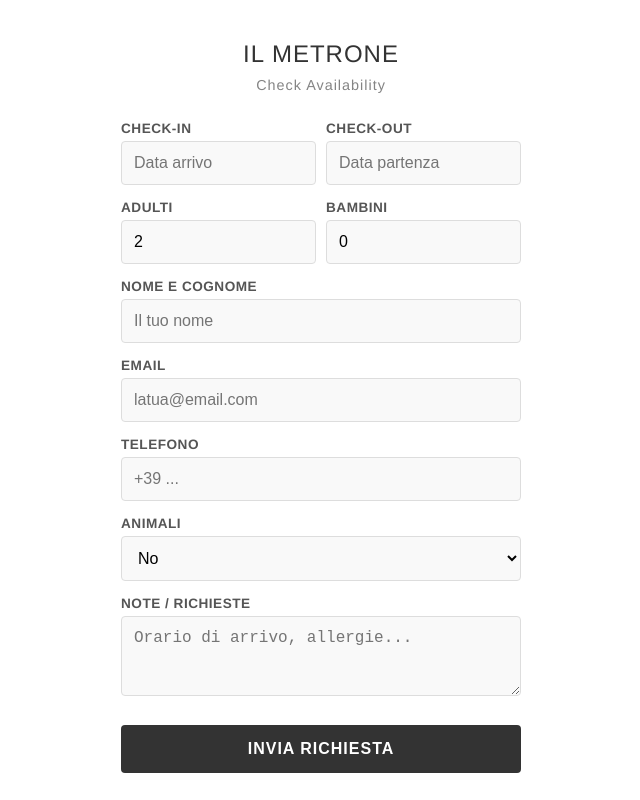
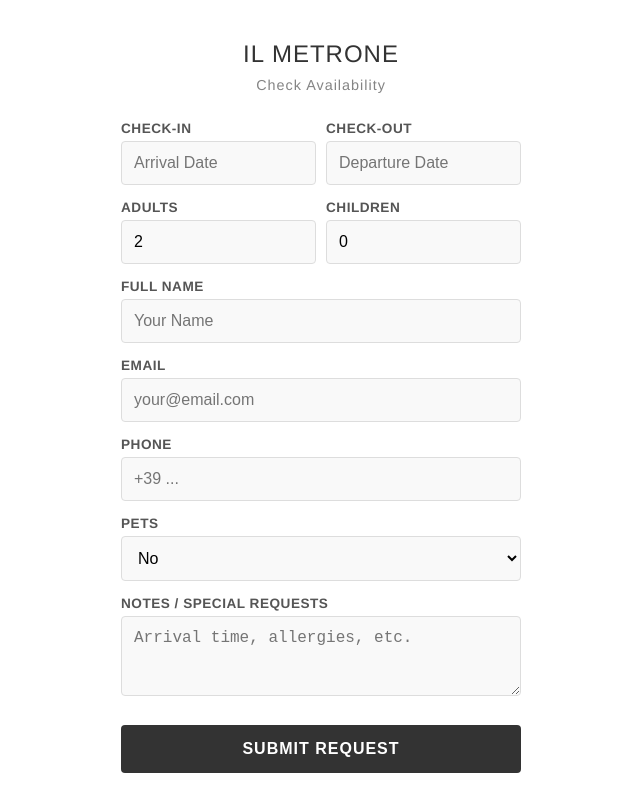
Before and after one commit to metronecustozaGIT/booking, a plain HTML site: page index.html in a window 1280 px wide. Shown: the whole page, without its empty margins (319-959 px from the left). Drawn offline with nearby package versions, Linux system fonts and the light colour scheme; no server answers.

Commit message:
Update index.html

```diff
--- a/index.html
+++ b/index.html
@@ -1,9 +1,9 @@
 <!DOCTYPE html>
-<html lang="it">
+<html lang="en">
 <head>
     <meta charset="UTF-8">
     <meta name="viewport" content="width=device-width, initial-scale=1.0">
-    <title>Prenota Il Metrone</title>
+    <title>Book Il Metrone</title>
     <link rel="stylesheet" href="https://cdn.jsdelivr.net/npm/flatpickr/dist/flatpickr.min.css">
     <style>
         :root {
@@ -132,64 +132,63 @@
             <div class="dates-row">
                 <div class="form-group">
                     <label>Check-in</label>
-                    <input type="text" id="checkIn" placeholder="Data arrivo" required>
+                    <input type="text" id="checkIn" placeholder="Arrival Date" required>
                 </div>
                 <div class="form-group">
                     <label>Check-out</label>
-                    <input type="text" id="checkOut" placeholder="Data partenza" required>
+                    <input type="text" id="checkOut" placeholder="Departure Date" required>
                 </div>
             </div>
 
             <div class="dates-row">
                 <div class="form-group">
-                    <label>Adulti</label>
+                    <label>Adults</label>
                     <input type="number" id="adults" min="1" value="2" required>
                 </div>
                 <div class="form-group">
-                    <label>Bambini</label>
+                    <label>Children</label>
                     <input type="number" id="children" min="0" value="0">
                 </div>
             </div>
 
             <div class="form-group">
-                <label>Nome e Cognome</label>
-                <input type="text" id="guestName" placeholder="Il tuo nome" required>
+                <label>Full Name</label>
+                <input type="text" id="guestName" placeholder="Your Name" required>
             </div>
 
             <div class="form-group">
                 <label>Email</label>
-                <input type="email" id="guestEmail" placeholder="latua@email.com" required>
+                <input type="email" id="guestEmail" placeholder="your@email.com" required>
             </div>
 
             <div class="form-group">
-                <label>Telefono</label>
+                <label>Phone</label>
                 <input type="tel" id="guestPhone" placeholder="+39 ..." required>
             </div>
 
             <div class="form-group">
-                <label>Animali</label>
+                <label>Pets</label>
                 <select id="pets">
                     <option value="no">No</option>
-                    <option value="yes">Sì (Supplemento richiesto)</option>
+                    <option value="yes">Yes (Supplement applies)</option>
                 </select>
             </div>
 
             <div class="form-group">
-                <label>Note / Richieste</label>
-                <textarea id="specialRequests" rows="3" placeholder="Orario di arrivo, allergie..."></textarea>
+                <label>Notes / Special Requests</label>
+                <textarea id="specialRequests" rows="3" placeholder="Arrival time, allergies, etc."></textarea>
             </div>
 
-            <button type="submit" class="btn-submit" id="submitBtn">Invia Richiesta</button>
+            <button type="submit" class="btn-submit" id="submitBtn">Submit Request</button>
         </form>
 
         <div id="statusMessage"></div>
     </div>
 
     <script src="https://cdn.jsdelivr.net/npm/flatpickr"></script>
-    <script src="https://npmcdn.com/flatpickr/dist/l10n/it.js"></script>
 
     <script>
-        // 🔴 UPDATED API URL
+        // 🔴 GOOGLE APPS SCRIPT URL
         const GOOGLE_SCRIPT_URL = "https://script.google.com/macros/s/AKfycbzN6Uu-O1HtTg_JfjhJzxQBodVY7xuEXEoCzC57VFcqUDiKxDcl63P3jNc0X8MErNDIJg/exec";
 
         // 1. Fetch Blocked Dates on Load
@@ -211,7 +210,7 @@
                 dateFormat: "d/m/Y",
                 minDate: "today",
                 disable: disableDates, // Blocks dates from Google Sheet
-                locale: "it"
+                // Removed "locale: 'it'" so it defaults to English
             };
 
             checkInPicker = flatpickr("#checkIn", {
@@ -235,7 +234,7 @@
             const msg = document.getElementById('statusMessage');
 
             btn.disabled = true;
-            btn.innerText = "Attendere...";
+            btn.innerText = "Please wait...";
             msg.style.display = 'none';
 
             // Gather Data
@@ -264,7 +263,6 @@
             .catch(error => {
                 console.error('Error:', error);
                 // Even if fetch fails client-side (CORS warning), the data often goes through.
-                // We show success to the user to avoid confusion.
                 showSuccess();
             });
         });
@@ -286,11 +284,11 @@
             const btn = document.getElementById('submitBtn');
             const form = document.getElementById('bookingForm');
 
-            msg.innerHTML = "<strong>Richiesta Inviata!</strong><br>Grazie per averci contattato. Ti risponderemo via email al più presto.";
+            msg.innerHTML = "<strong>Request Sent!</strong><br>Thank you for contacting us. We will reply via email shortly.";
             msg.className = "success";
             msg.style.display = "block";
 
-            btn.innerText = "Inviato";
+            btn.innerText = "Sent";
             form.reset();
         }
     </script>
```
